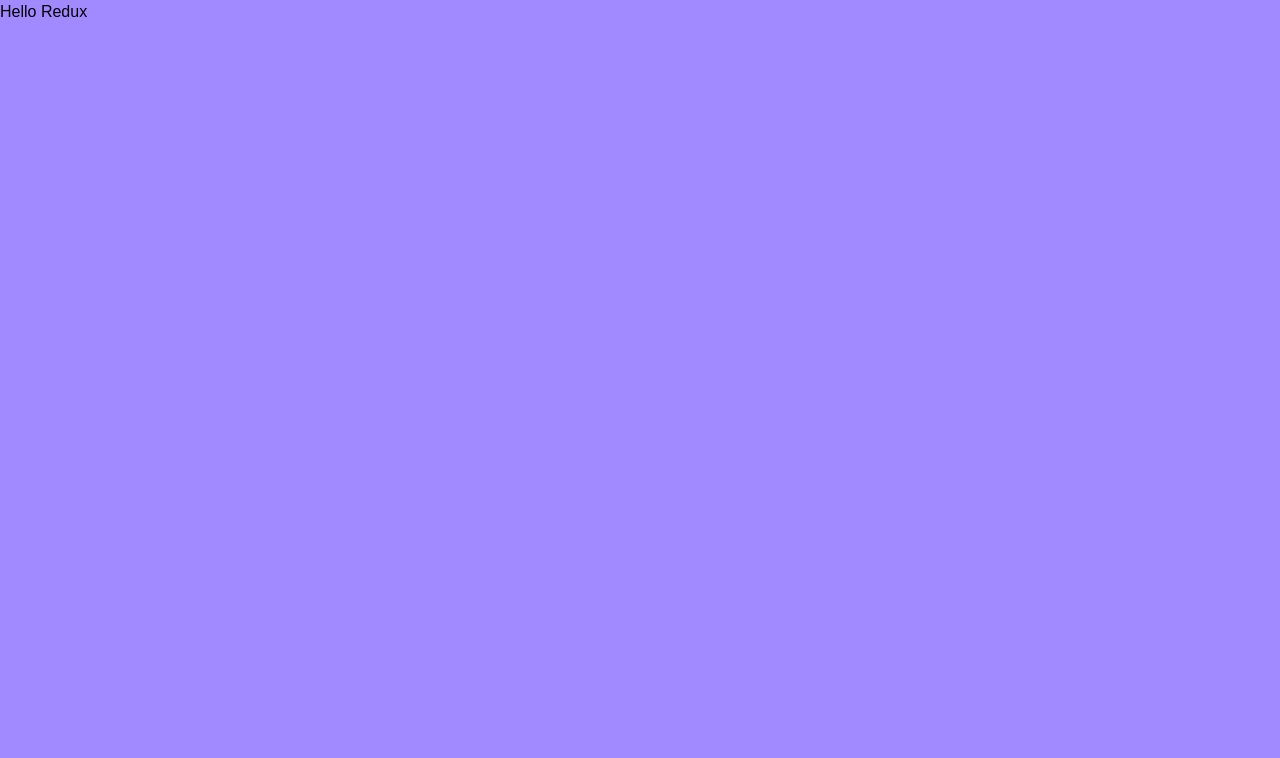
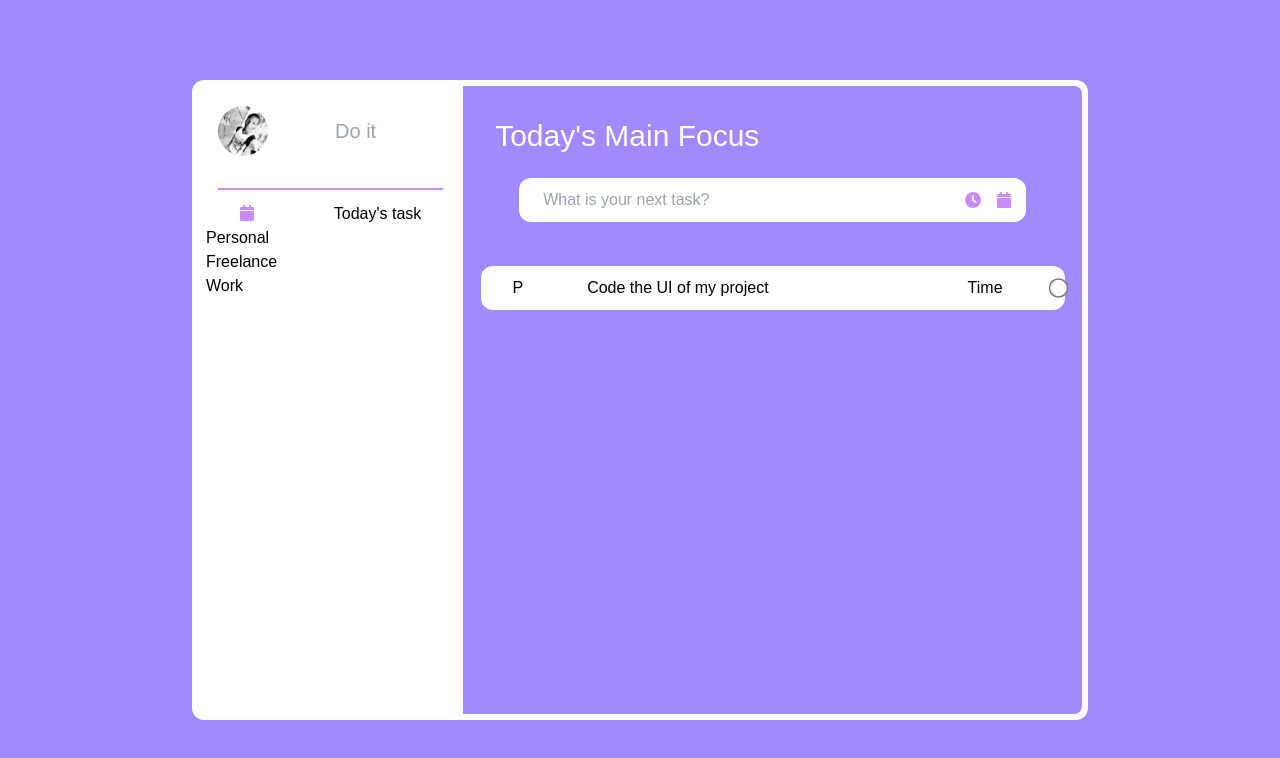
Before and after one commit to KaptainCS3/MentorShip__Digital_Rental, a React (Create React App) app in the folder DAY 1/todo-app/: page / in a window 1280 px wide. Shown: the top 758 px of the page. Built offline with nearby package versions, Linux system fonts and the light colour scheme.

Commit message:
import moduels

```diff
--- a/DAY 1/todo-app/src/App.js
+++ b/DAY 1/todo-app/src/App.js
@@ -1,8 +1,14 @@
 import React from "react";
-
+import MainContainer from "./components/MainContainer";
+import SideBar from "./components/SideBar"
 const App = () => {
   return (
-    <h1>Hello Redux</h1>
+    <main className="flex justify-center items-center h-screen">
+      <div className="App__container flex p-1.5 bg-[#fff] rounded-[.75em]">
+        <SideBar />
+        <MainContainer />
+      </div>
+    </main>
   );
 };
 
```
